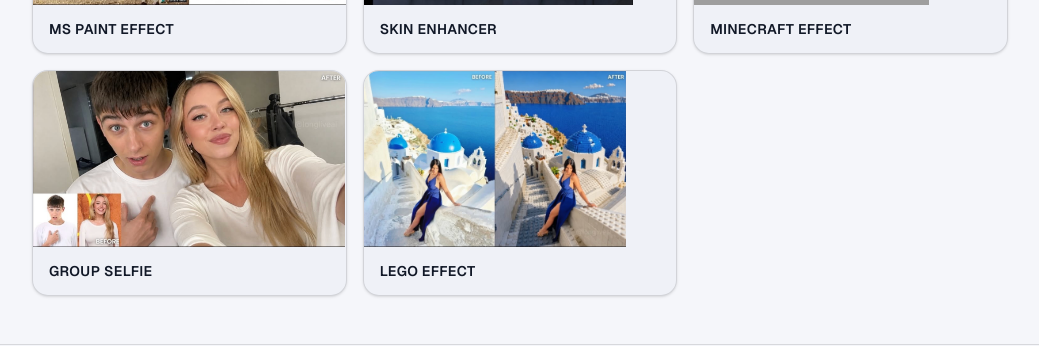
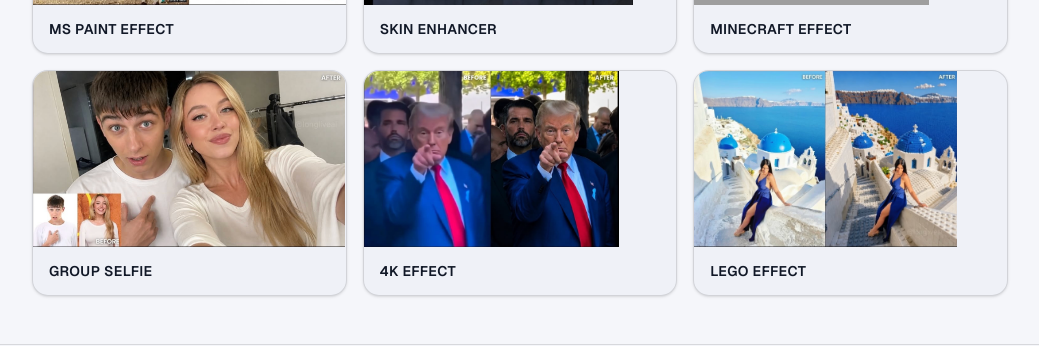
Before and after one commit to rznmgr630/learnwithrajan, a Next.js app: page /learn/ai-prompts in a window 1280 px wide. Shown: the part 446-792 px from the top of the page, without its empty margins (120-1159 px from the left). Built offline with nearby package versions, Linux system fonts and the light colour scheme; grey boxes are pictures that could not be loaded.

Commit message:
feat(ai-prompts): add 4K Effect prompt

```diff
--- a/components/learn/AIPrompts.tsx
+++ b/components/learn/AIPrompts.tsx
@@ -43,6 +43,14 @@ const PROMPTS: PromptItem[] = [
     imageAlt: "Group selfie AI generated result",
     prompt:
       "Raw iPhone selfie, subjects from reference images standing close together, both leaning slightly into frame, casual shoulder-to-shoulder composition, direct gaze into camera with relaxed neutral expressions, handheld at arm's length with slight upward tilt, soft indoor lighting mixed with phone flash causing mild overexposure on highlights and shadow falloff, natural skin texture visible with pores and subtle makeup detail, stray hairs and fabric creases present, background loosely visible with everyday environment elements slightly out of focus, minor motion blur in edges, slight lens distortion from close proximity, off-center framing with imperfect crop, subtle ISO grain and uneven white balance, unpolished, candid realism.",
+  },
+  {
+    id: 6,
+    title: "4K EFFECT",
+    image: "/prompts/4k.png",
+    imageAlt: "4K enhancement before and after result",
+    prompt:
+      "Ultra-high-resolution 4K enhancement based strictly on the provided reference image. Absolute fidelity to original facial anatomy, proportions, and identity. Preserve expression, gaze, pose, camera angle, framing, and perspective with zero deviation. Clothing, hair, skin, and background elements must remain unchanged in structure, placement, and design. Recover fine-grain detail with natural realism. Enhance pores, fine lines, hair strands, eyelashes, fabric weave, seams, and material edges without introducing stylization. Maintain original color science, white balance, and tonal relationships exactly as captured. Lighting direction, intensity, contrast, and shadow behavior must match the source image precisely, with only improved clarity and expanded dynamic range. No relighting, no reshaping. Remove any grain. Apply controlled sharpening and high-frequency detail reconstruction. Remove compression artifacts and noise while retaining authentic texture. No smoothing, no plastic skin, no artificial gloss. Facial features must remain consistent across the entire image with coherent anatomy and clean, stable edges. Negative constraints: no warping, no facial drift, no added or missing anatomy, no altered hands, no distortions, no perspective shift, no text or graphics, no hallucinated detail, no stylized rendering. Output must read as a true-to-life, photorealistic upscale that matches the reference exactly, only clearer, sharper, and higher resolution.",
   },
   {
     id: 5,
```
Also changed, not shown: public/prompts/4k.png (added).
